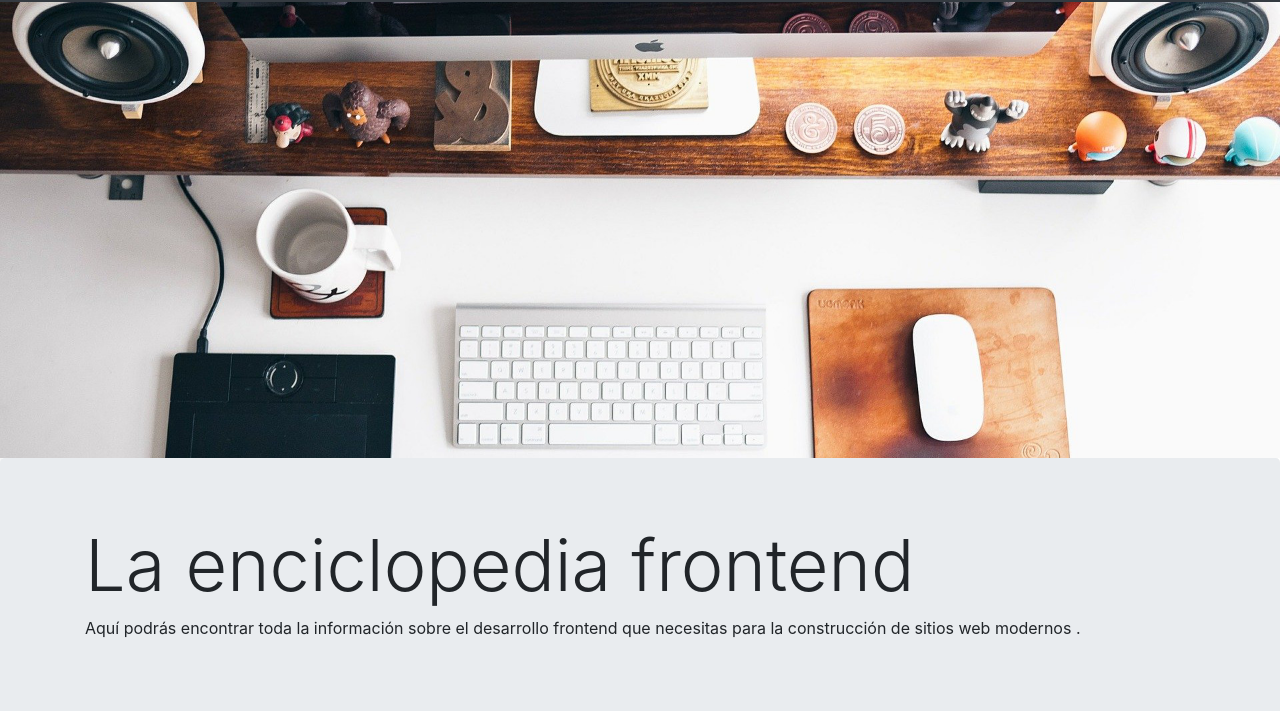
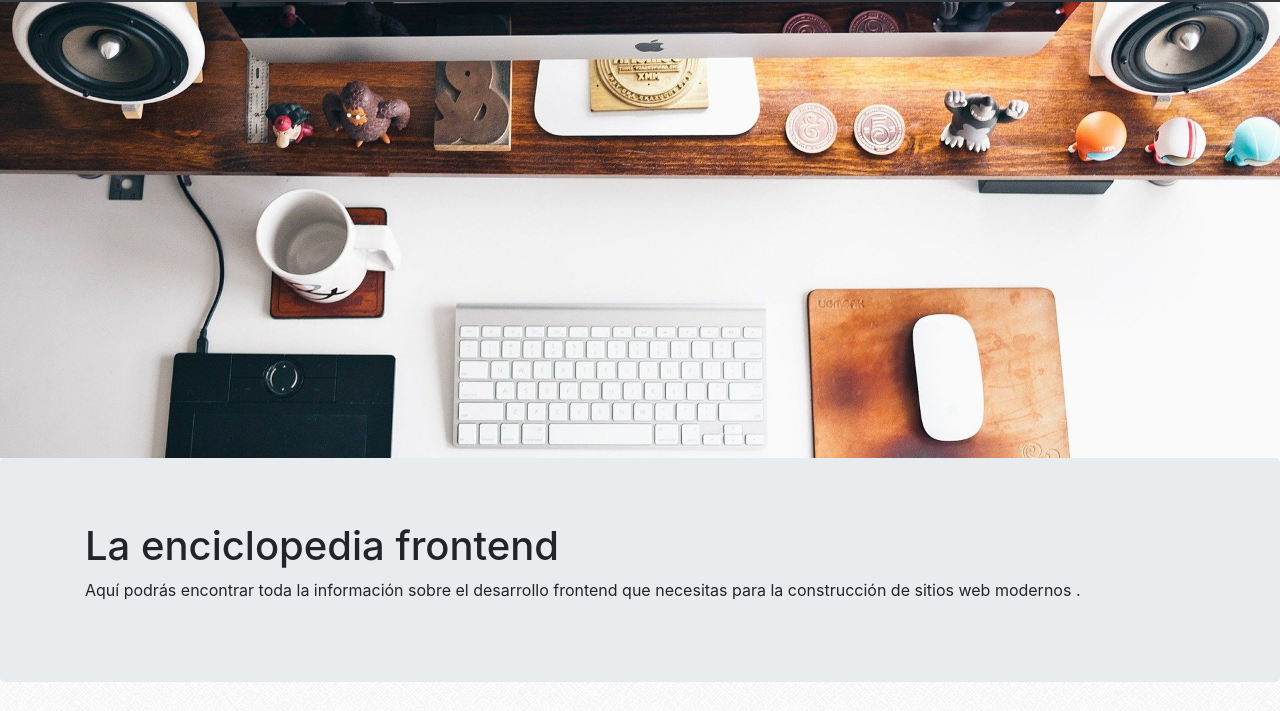
Before and after one commit to borcha-uoc/herramientas-html-css, a website built with Parcel: page index.html in a window 1280 px wide. Shown: the part 54-765 px from the top of the page. Built offline with nearby package versions, Linux system fonts and the light colour scheme.

Commit message:
Se ajusta tamaño del título de la página

```diff
--- a/index.html
+++ b/index.html
@@ -28,7 +28,7 @@
 
   <div class="jumbotron">
     <div class="container">
-      <h1 class="display-3">La enciclopedia frontend</h1>
+      <h1>La enciclopedia frontend</h1>
       <p>Aquí podrás encontrar toda la información sobre el desarrollo frontend que necesitas para la construcción de sitios web modernos .</p>
     </div>
   </div>
```
